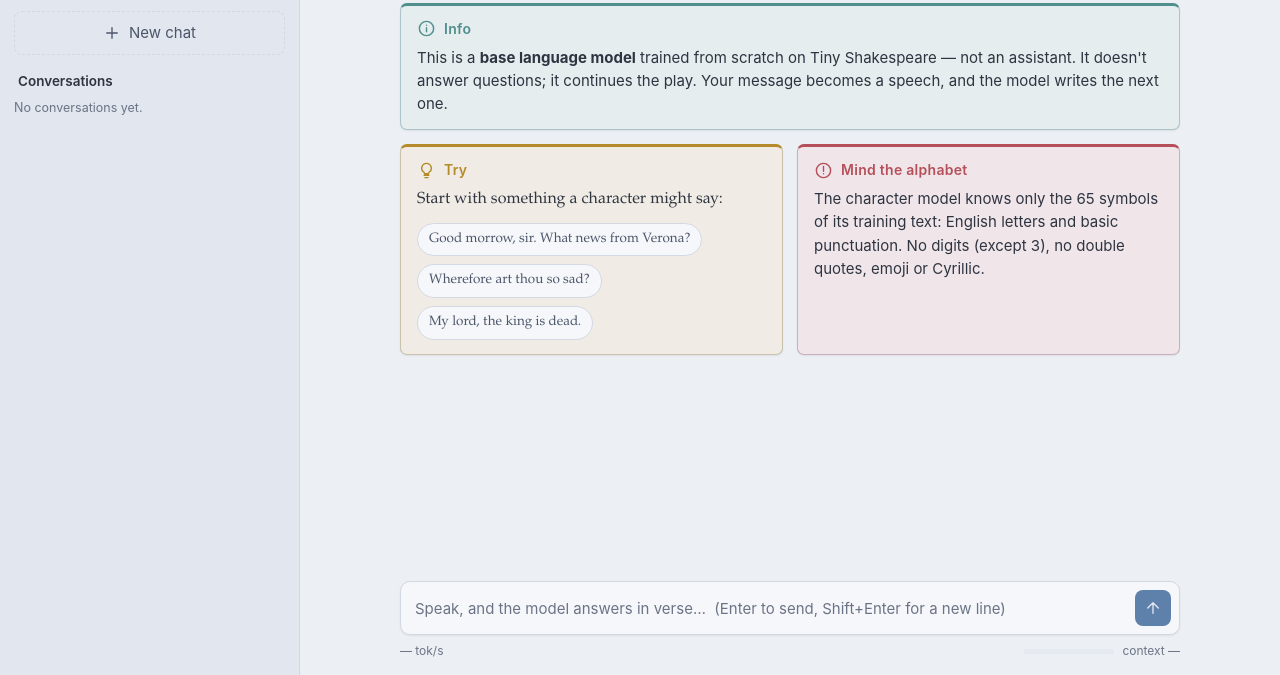
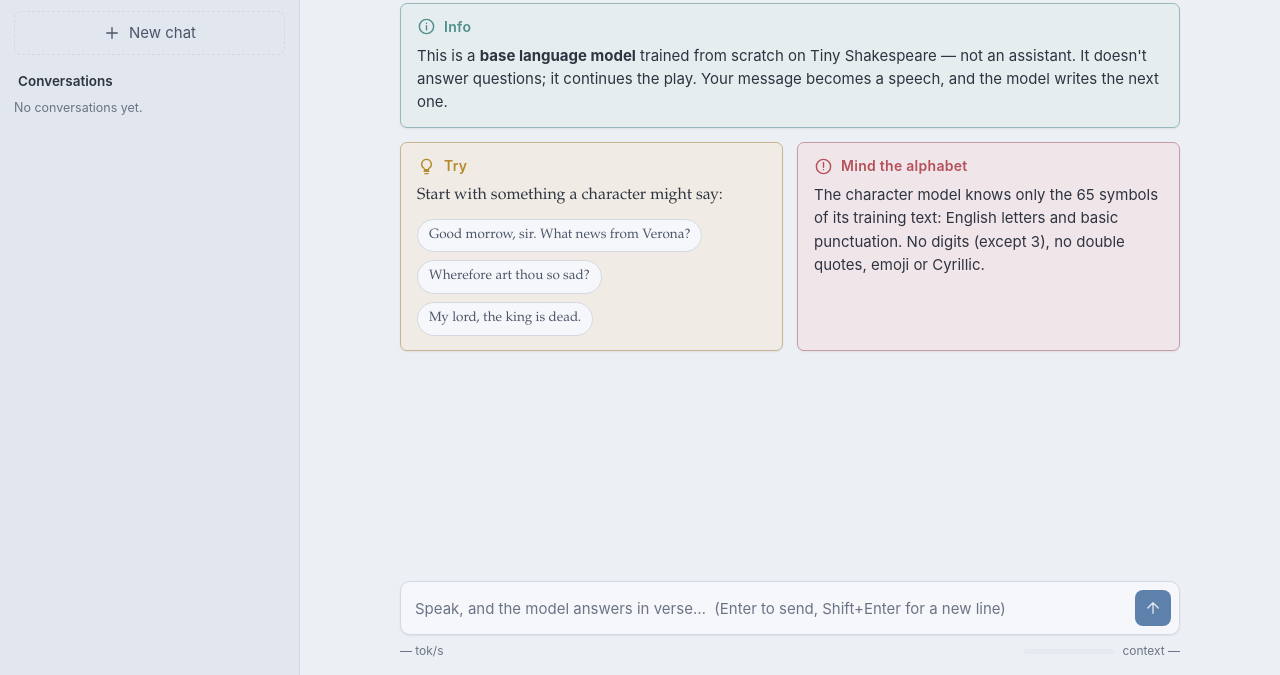
Before and after one commit to incatswetrust/mini-gpt, a plain HTML site: page web/static/index.html in a window 1280 px wide. Shown: the part 125-800 px from the top of the page. Drawn offline with Linux system fonts and the light colour scheme; files that its build step writes are made by us from their sources; no server answers; files whose address does not match are found by name.

Commit message:
Web chat: uniform 1px borders on messages and model cards

```diff
--- a/web/static/style.css
+++ b/web/static/style.css
@@ -147,7 +147,7 @@ svg { width: 18px; height: 18px; fill: none; stroke: currentColor; stroke-width:
   --c: var(--blue);
   text-align: left; width: 100%;
   padding: 9px 11px; border-radius: 6px;
-  border: 1px solid var(--border); border-top: 3px solid var(--c);
+  border: 1px solid var(--border);
   background: var(--surface);
   box-shadow: var(--shadow);
 }
@@ -184,8 +184,7 @@ input[type="range"] { width: 100%; accent-color: var(--blue); }
   --c: var(--blue);
   margin-top: 16px; padding: 12px 16px 14px;
   border-radius: 7px;
-  border: 1px solid color-mix(in srgb, var(--c) 30%, var(--border));
-  border-top: 3px solid var(--c);
+  border: 1px solid color-mix(in srgb, var(--c) 45%, var(--border));
   background: color-mix(in srgb, var(--c) calc(var(--tint-alpha) * 100%), var(--surface));
   box-shadow: var(--shadow);
 }
```
